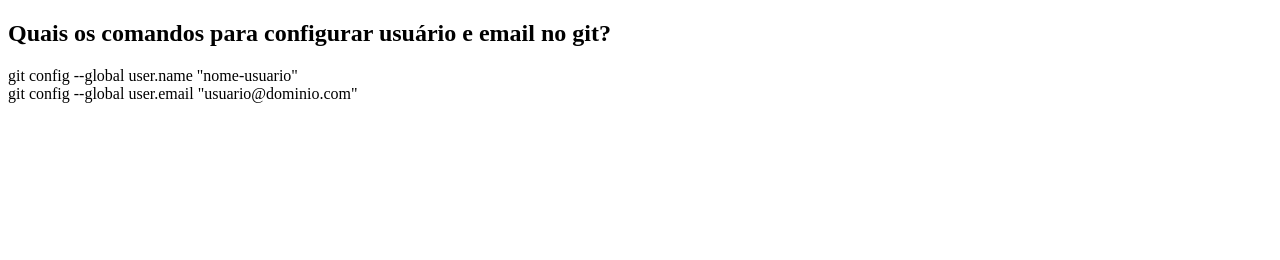
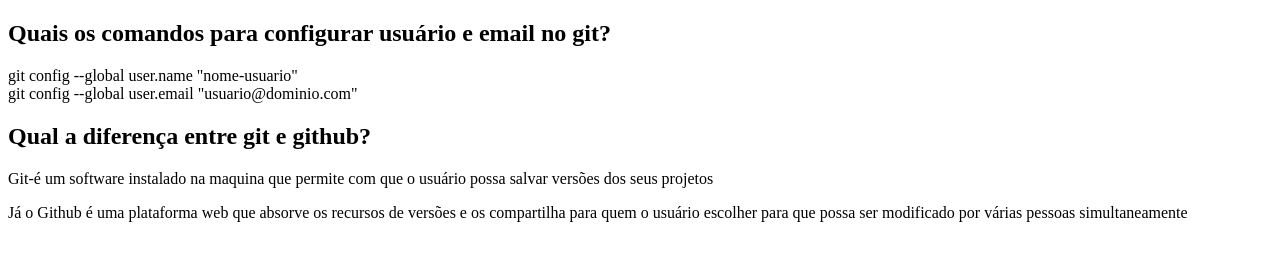
Before and after one commit to Psm0015/treinamento-git, a plain HTML site: page index.html in a window 1280 px wide. Drawn offline with Linux system fonts and the light colour scheme.

Commit message:
Segunda Pergunta

```diff
--- a/index.html
+++ b/index.html
@@ -9,5 +9,8 @@
 <body>
     <h2>Quais os comandos para configurar usuário e email no git?</h2>
     <p>git config --global user.name "nome-usuario" <br>git config --global user.email "usuario@dominio.com"</p>
+    <h2>Qual a diferença entre git e github?</h2>
+    <p>Git-é um software instalado na maquina que permite com que o usuário possa salvar versões dos seus projetos</p>
+    <p>Já o Github é uma plataforma web que absorve os recursos de versões e os compartilha para quem o usuário escolher para que possa ser modificado por várias pessoas simultaneamente</p>
 </body>
 </html>
```
